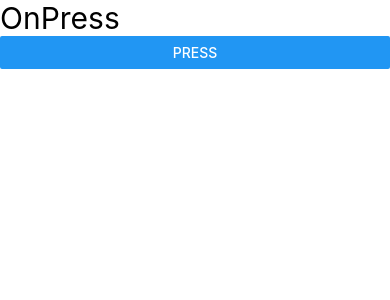
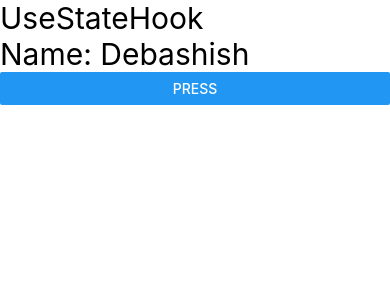
Before and after one commit to Debashish9860/AwesomeProject, a React Native app in the folder AwesomeProject/: screen / in a window 390 px wide. Shown: the top 300 px of the page. Built offline with nearby package versions, Linux system fonts and the light colour scheme.

Commit message:
UseState Hook
What is useState, why it is used, and how to use.

```diff
--- a/AwesomeProject/App.jsx
+++ b/AwesomeProject/App.jsx
@@ -2,6 +2,7 @@
 import { View } from 'react-native';
 import React, { useState } from 'react';
 import OnPress from './src/OnPress';
+import UseStateHook from './src/UseStateHook';
 // import Jsx from './src/Jsx';
 // import First from "./src/First.jsx"
 
@@ -13,7 +14,7 @@
   };
 
   return (
-    <View>
+    <View style={{flex: 1, backgroundColor: "white"}}>
       {/* <Text style={{ fontSize: 20, textAlign: 'center', marginBottom: 20, color: 'white' }}>{name}</Text> */}
       {/* <FunctionBasedComponent /> */}
       {/* <First />
@@ -21,7 +22,8 @@
       <First /> */}
       {/* <Button title="Toggle Name" onPress={handlePress} /> */}
       {/* <Jsx />    */}
-      <OnPress />
+      {/* <OnPress /> */}
+      <UseStateHook />
     </View>
   );
 };
--- /dev/null
+++ b/AwesomeProject/src/UseStateHook.jsx
@@ -0,0 +1,24 @@
+import { View, Text, Button } from 'react-native';
+import React, { useState } from 'react';
+
+const UseStateHook = () => {
+  const [name, setName] = useState('Debashish');
+  const nameChange = () =>
+    setName(name === 'Debashish' ? 'Rajeeb' : 'Debashish');
+  return (
+    <View>
+      <Text style={{ fontSize: 30 }}>UseStateHook</Text>
+      <Text style={{ fontSize: 30 }}>Name: {name}</Text>
+      {/* <Button title="Press" onPress={() => setName("Rajeeb")} /> */}
+      <Button title="Press" onPress={nameChange} />
+    </View>
+  );
+};
+
+export default UseStateHook;
+
+//Note :- => Hook are the functions which basically provides the facility to use the React features.
+//        => In UseState hook whenever there is a change in the component(value) then it is checked and the new value is taken into consideration
+//        => In the UseState hook between the [] brackets the first parameter is variable and second is a function.
+//        => UseState basically returns the array in which first is the state variable(name) and another is a functions which updates the
+//           state variable value.
```
